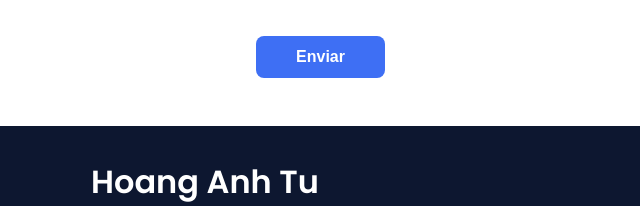
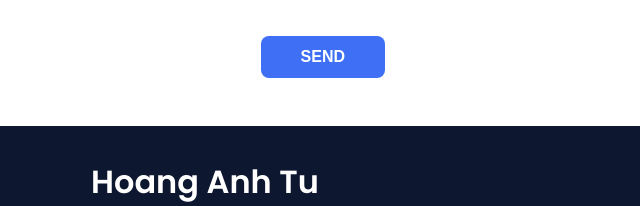
Before and after one commit to TylerUltra/TylerUltra.github.io, a plain HTML site: page index.html in a window 1280 px wide. Shown: the part 2899-3105 px from the top of the page, 435-1075 px from the left. Drawn offline with nearby package versions, Linux system fonts and the light colour scheme.

Commit message:
hi anh em

```diff
--- a/index.html
+++ b/index.html
@@ -182,7 +182,7 @@
                         <input type="mail" placeholder="Email" class="contact__input">
                         <input type="headline" placeholder="Headline" class="contact__input">
                         <textarea name="" id="" cols="0" rows="10" class="contact__input"></textarea>
-                        <input type="button" value="Enviar" class="contact__button button">
+                        <input type="button" value="SEND" class="contact__button button">
                     </form>
                 </div>
             </section>
```
